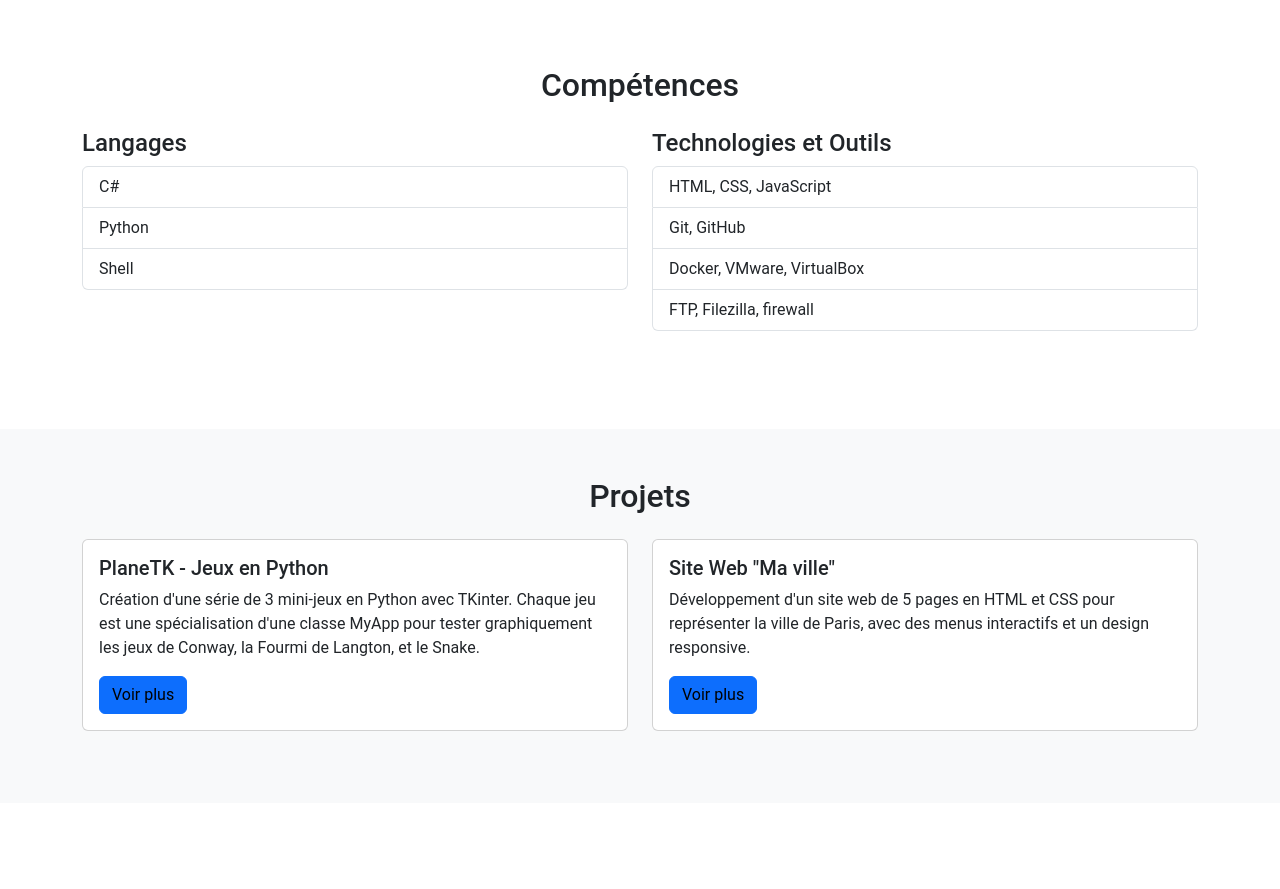
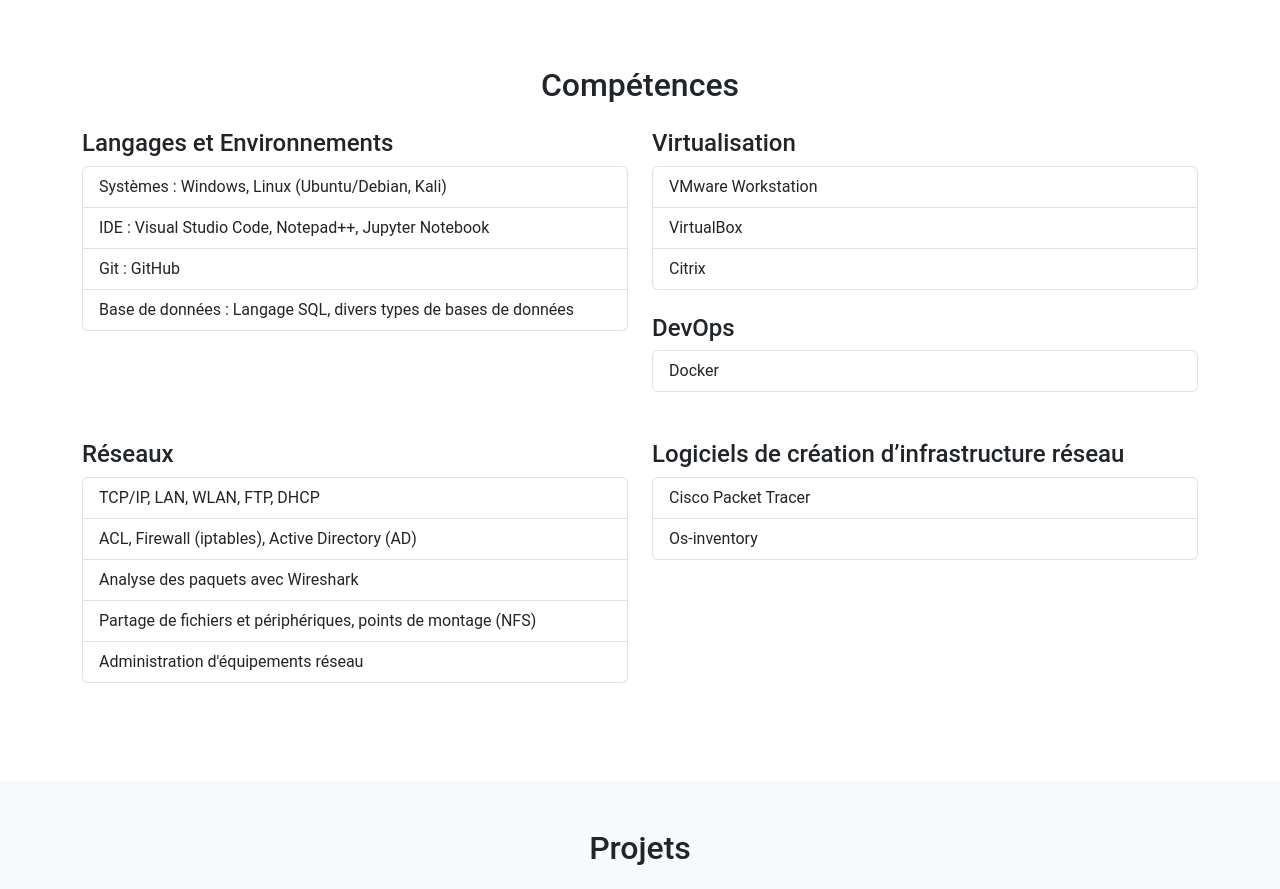
Before and after one commit to AD912009/Adrien-Renault, a plain HTML site: page index.html in a window 1280 px wide. Shown: the part 1080-1969 px from the top of the page. Drawn offline with nearby package versions, Linux system fonts and the light colour scheme.

Commit message:
Update index competences.html

```diff
--- a/index.html
+++ b/index.html
@@ -55,20 +55,44 @@
         <h2 class="text-center mb-4">Compétences</h2>
         <div class="row">
             <div class="col-md-6">
-                    <h4>Langages</h4>
+                <h4>Langages et Environnements</h4>
                 <ul class="list-group">
-                        <li class="list-group-item">C#</li>
-                        <li class="list-group-item">Python</li>
-                        <li class="list-group-item">Shell</li>
+                    <li class="list-group-item">Systèmes : Windows, Linux (Ubuntu/Debian, Kali)</li>
+                    <li class="list-group-item">IDE : Visual Studio Code, Notepad++, Jupyter Notebook</li>
+                    <li class="list-group-item">Git : GitHub</li>
+                    <li class="list-group-item">Base de données : Langage SQL, divers types de bases de données</li>
                 </ul>
             </div>
             <div class="col-md-6">
-                    <h4>Technologies et Outils</h4>
+                <h4>Virtualisation</h4>
                 <ul class="list-group">
-                        <li class="list-group-item">HTML, CSS, JavaScript</li>
-                        <li class="list-group-item">Git, GitHub</li>
-                        <li class="list-group-item">Docker, VMware, VirtualBox</li>
-                        <li class="list-group-item">FTP, Filezilla, firewall</li>
+                    <li class="list-group-item">VMware Workstation</li>
+                    <li class="list-group-item">VirtualBox</li>
+                    <li class="list-group-item">Citrix</li>
+                </ul>
+                <h4 class="mt-4">DevOps</h4>
+                <ul class="list-group">
+                    <li class="list-group-item">Docker</li>
+                </ul>
+            </div>
+        </div>
+
+        <div class="row mt-5">
+            <div class="col-md-6">
+                <h4>Réseaux</h4>
+                <ul class="list-group">
+                    <li class="list-group-item">TCP/IP, LAN, WLAN, FTP, DHCP</li>
+                    <li class="list-group-item">ACL, Firewall (iptables), Active Directory (AD)</li>
+                    <li class="list-group-item">Analyse des paquets avec Wireshark</li>
+                    <li class="list-group-item">Partage de fichiers et périphériques, points de montage (NFS)</li>
+                    <li class="list-group-item">Administration d'équipements réseau</li>
+                </ul>
+            </div>
+            <div class="col-md-6">
+                <h4>Logiciels de création d’infrastructure réseau</h4>
+                <ul class="list-group">
+                    <li class="list-group-item">Cisco Packet Tracer</li>
+                    <li class="list-group-item">Os-inventory</li>
                 </ul>
             </div>
         </div>
```
Lines whose indentation alone changed are shown as unchanged.
